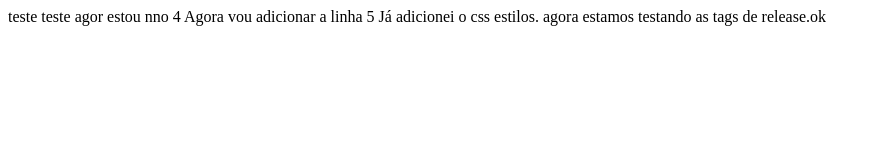
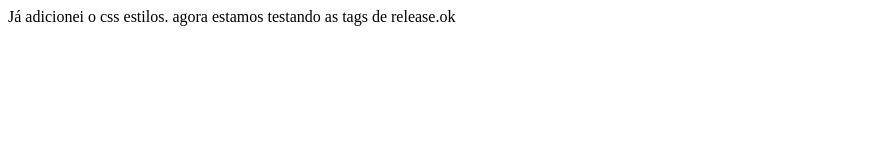
Before and after one commit to danielbortolozo/meuProjetoVersionado, a plain HTML site: page index.html in a window 1280 px wide. Shown: the whole page, without its empty margins (0-881 px from the left). Drawn offline with Linux system fonts and the light colour scheme.

Commit message:
commitei nesta branch vai pro github

```diff
--- a/index.html
+++ b/index.html
@@ -1,8 +1,6 @@
 <html>
    <body>
-        teste teste agor estou nno 4
 
-        Agora  vou adicionar a linha 5
 
         Já adicionei o css estilos.
 
```
